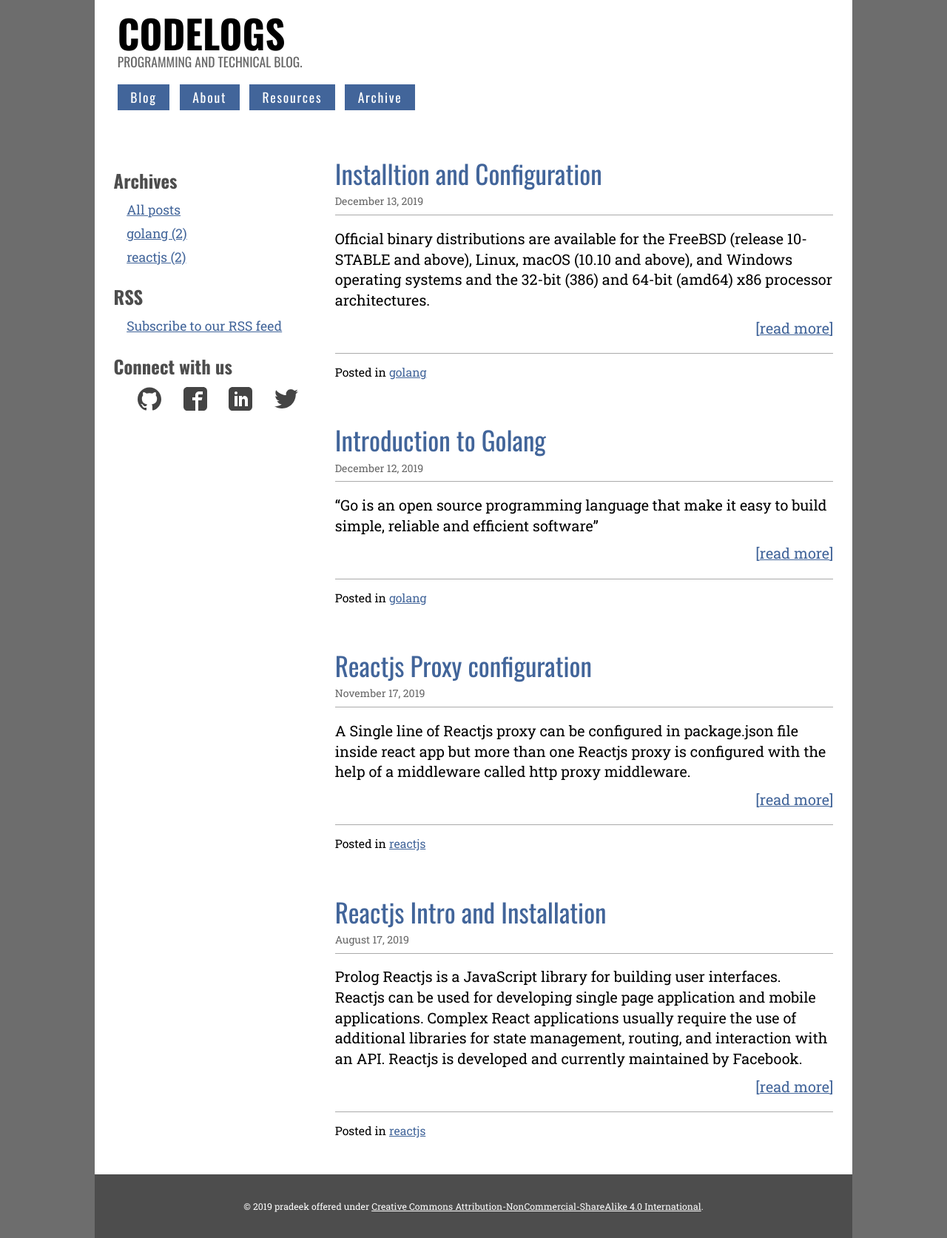
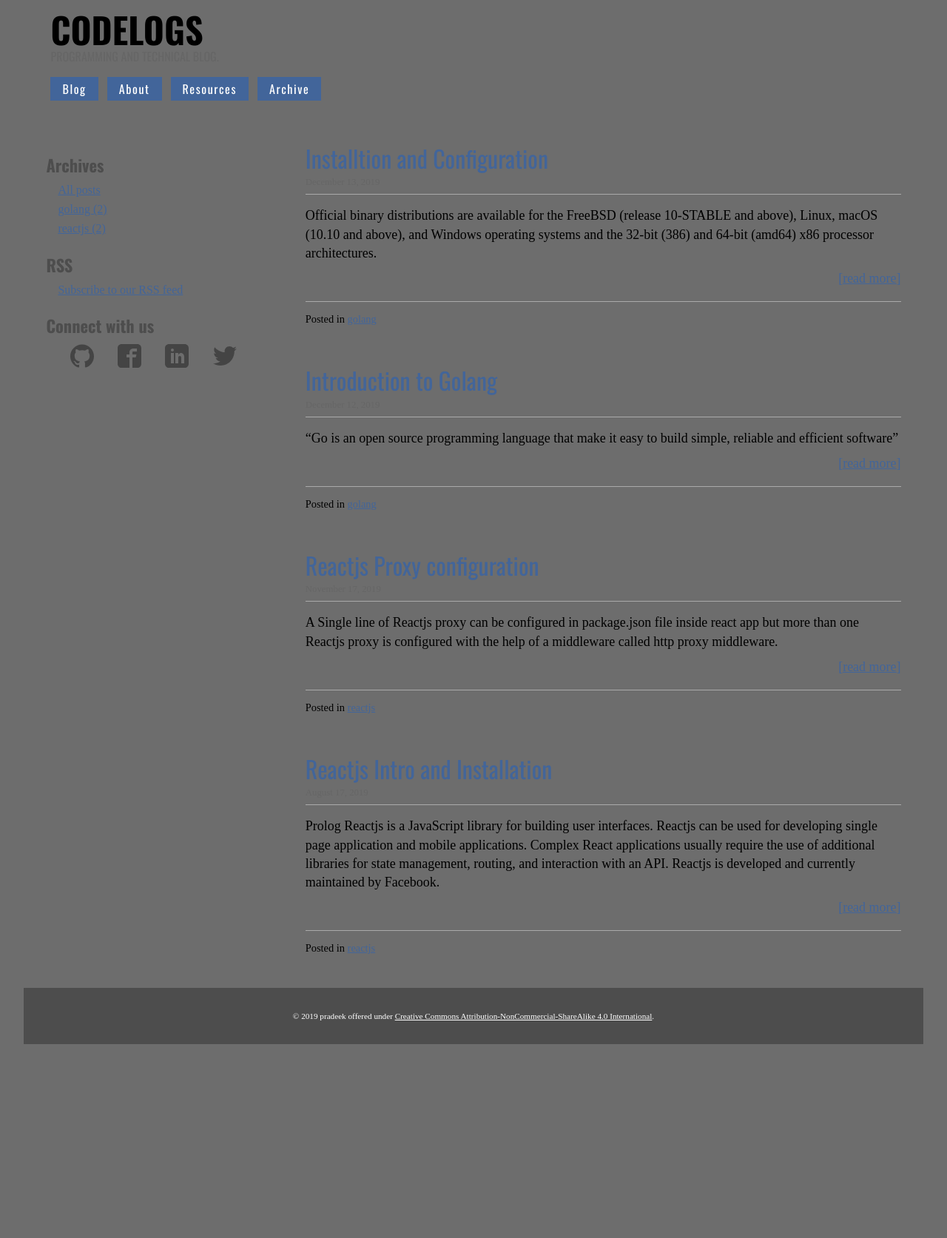
Before and after one commit to prdk0/prdk0.github.io, a Jekyll site: the page built from index.html, in a window 1280 px wide. Shown: the whole page at 74% size. Built offline with Jekyll 4.4.1, drawn with Linux system fonts in a browser that asks for light colours; the list of posts is cut into pages by our own code; after the commit the page ends 1411 px from its top, so only the background shows below that.

Commit message:
html body width changed 80% to 95%

```diff
--- a/css/main.css
+++ b/css/main.css
@@ -281,7 +281,8 @@ th {
 /* --------------------------------------------------
   Global settings
 -----------------------------------------------------*/
-body {
+
+{
 	font: 110% 'Roboto Slab', Georgia, serif;
 	background: white;
 	direction: ltr;
@@ -712,7 +713,7 @@ html {
 	background: #6d6d6d;
 }
 body {
-	width: 80%;
+	width: 95%;
 	margin: 0 auto;
 }
 .page-header {
```
